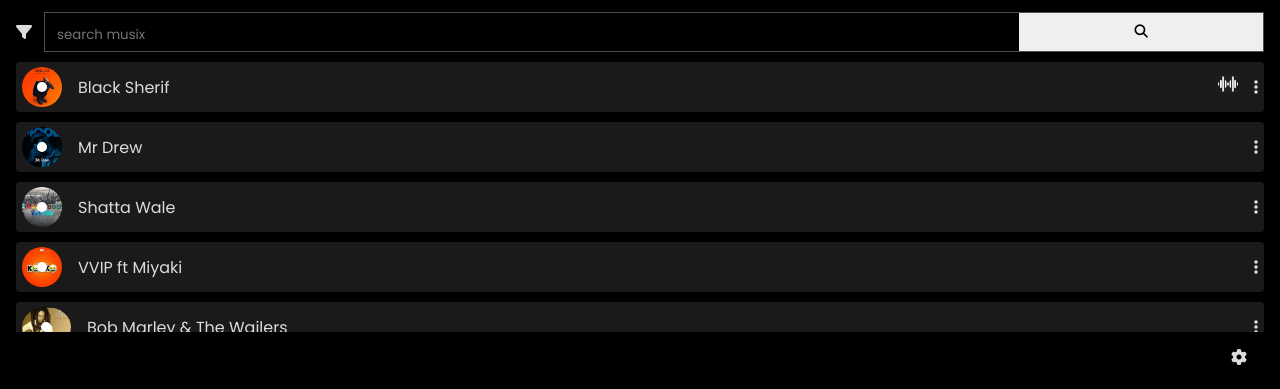
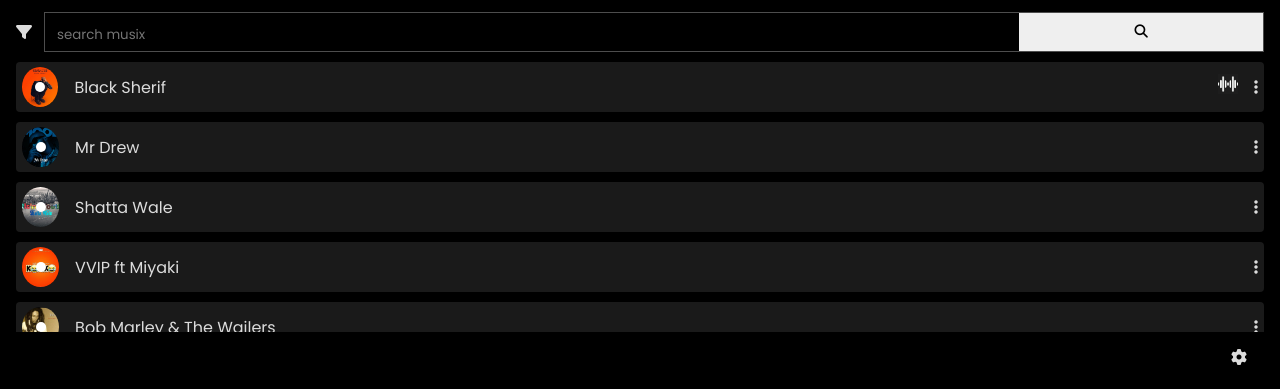
Before and after one commit to Glocks99/music-player, a plain HTML site: page index.html in a window 1280 px wide. Shown: the part 408-797 px from the top of the page. Drawn offline with Linux system fonts and the light colour scheme.

Commit message:
Update style.css

```diff
--- a/styles/style.css
+++ b/styles/style.css
@@ -271,7 +271,8 @@ h1{
 }
 .casette{
     height: 40px;
-    min-width: 40px;
+    max-width: 40px;
+    width: 40px;
     background: linear-gradient(transparent, rgba(0,0,0,0.9));
     border-radius: 50%;
     display: flex;
```
